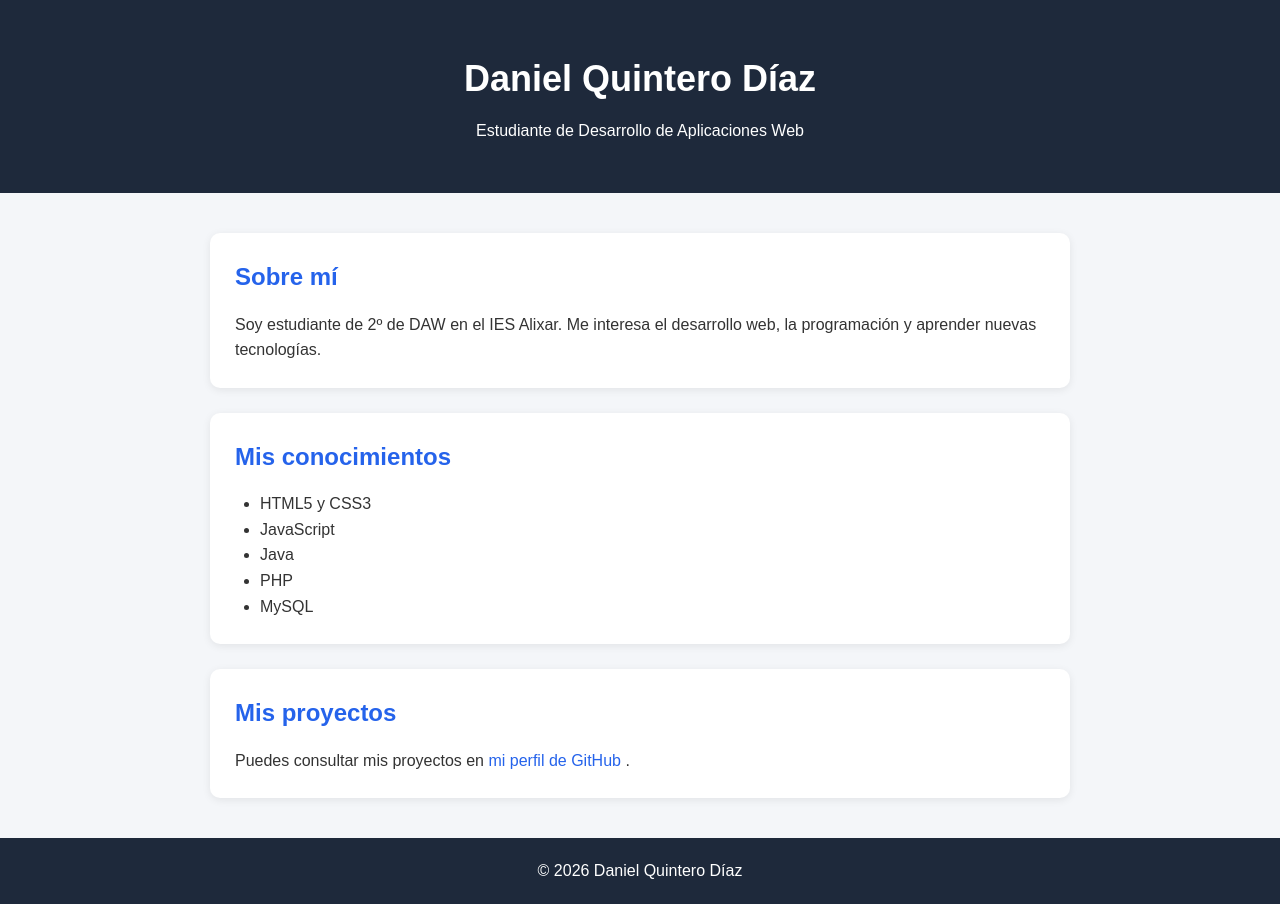
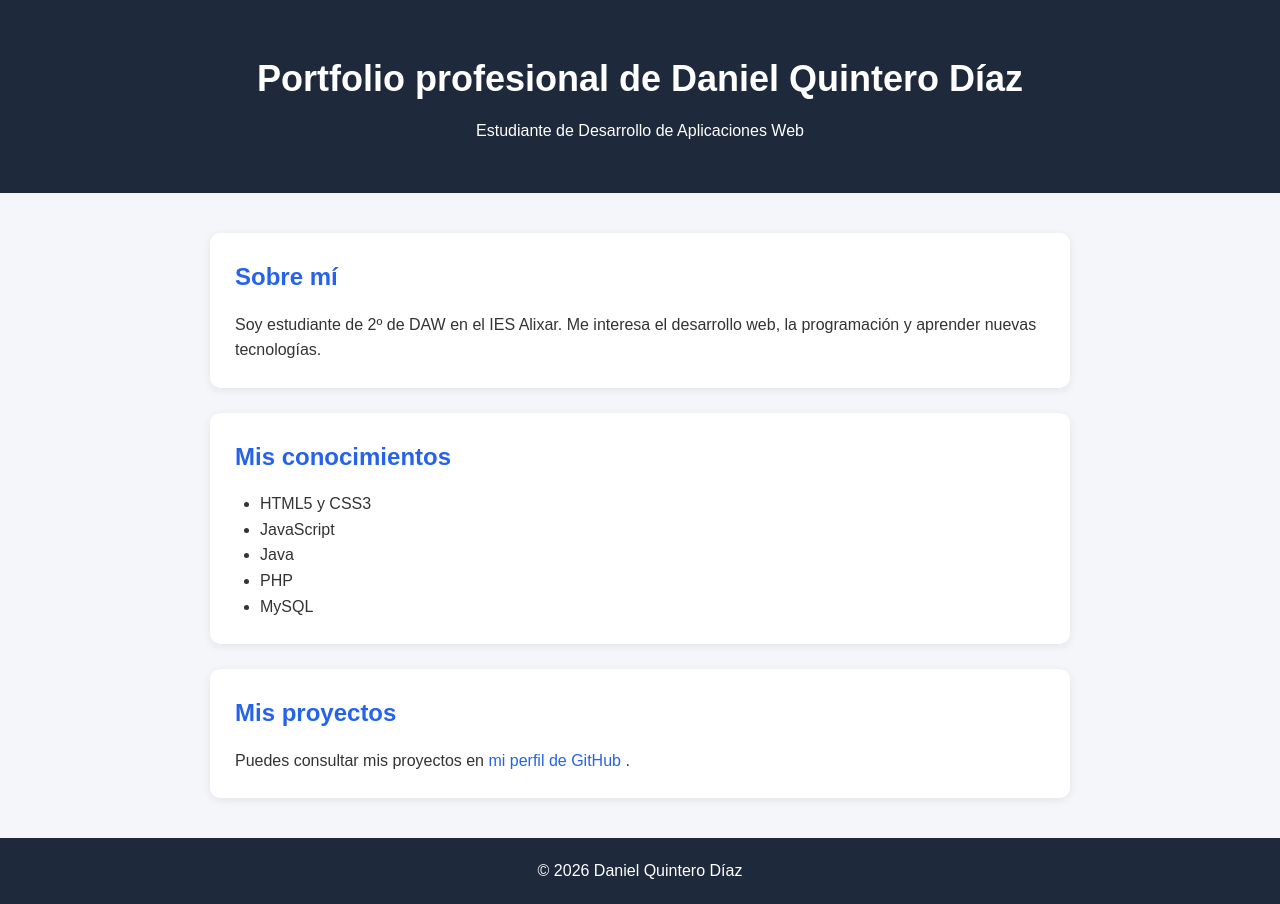
Before and after one commit to Danielqd07/daw2-git-portfolio, a plain HTML site: page index.html in a window 1280 px wide. Drawn offline with Linux system fonts and the light colour scheme.

Commit message:
feat: actualizar caecera del portfolio

```diff
--- a/index.html
+++ b/index.html
@@ -10,7 +10,7 @@
 <body>
 
     <header>
-        <h1>Daniel Quintero Díaz</h1>
+        <h1>Portfolio profesional de Daniel Quintero Díaz</h1>
         <p>Estudiante de Desarrollo de Aplicaciones Web</p>
     </header>
 
```
